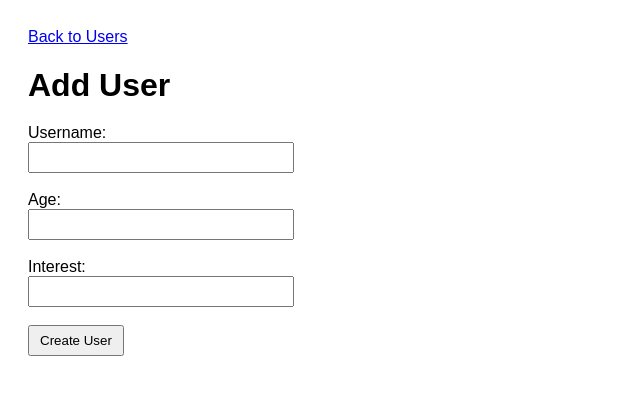
After one commit to JacquelineV-rose/Gaming-Database-Project, a Flask app: page /user/add in a window 1280 px wide. The commit adds this page. Shown: the top 395 px of the page, without its empty margins (0-640 px from the left). Run offline with Flask 3, Linux system fonts and the light colour scheme.

Commit message:
front end changes

```diff
--- a/app.py
+++ b/app.py
@@ -1,4 +1,4 @@
-from flask import Flask, render_template, request
+from flask import Flask, render_template, request, redirect, url_for
 from flask_sqlalchemy import SQLAlchemy
 from sqlalchemy import text
 
@@ -9,28 +9,55 @@ app.config["SQLALCHEMY_TRACK_MODIFICATIONS"] = False
 
 db = SQLAlchemy(app)
 
+
+
+
+
 @app.route("/", methods=["GET"])
 def home():
-    search = request.args.get("search", "")
+    search = request.args.get("search", "").strip()
+    filter_by = request.args.get("filter_by", "title")
+
+    allowed_filters = {
+        "title": "title",
+        "platform": "platform",
+        "company": "companyName",
+        "age": "age_rec"
+    }
+
+    column = allowed_filters.get(filter_by, "title")
 
     try:
         with db.engine.connect() as connection:
             if search:
-                result = connection.execute(
-                    text("SELECT title, year, platform, age_rec, companyName FROM videogames WHERE title LIKE :search"),
-                    {"search": f"%{search}%"}
-                )
+                query = text(f"""
+                    SELECT title, year, platform, age_rec, companyName
+                    FROM videogames
+                    WHERE {column} LIKE :search
+                """)
+                result = connection.execute(query, {"search": f"%{search}%"})
             else:
                 result = connection.execute(
-                    text("SELECT title, year, platform, age_rec, companyName FROM videogames")
+                    text("""
+                        SELECT title, year, platform, age_rec, companyName
+                        FROM videogames
+                    """)
                 )
 
             games = result.fetchall()
 
-        return render_template("index.html", games=games, search=search)
+        return render_template(
+            "index.html",
+            games=games,
+            search=search,
+            filter_by=filter_by
+        )
 
     except Exception as e:
         return f"<h1>Error</h1><p>{str(e)}</p>"
+
+
+
 
 
 @app.route("/game/<title>")
@@ -47,7 +74,6 @@ def game_detail(title):
                 """),
                 {"title": title}
             )
-
             game = result.fetchone()
 
         return render_template("game.html", game=game)
@@ -56,5 +82,164 @@ def game_detail(title):
         return f"<h1>Error</h1><p>{str(e)}</p>"
 
 
+
+
+@app.route("/users")
+def users():
+    try:
+        with db.engine.connect() as connection:
+            result = connection.execute(
+                text("""
+                    SELECT username, age, interest
+                    FROM users
+                    ORDER BY username
+                """)
+            )
+            users = result.fetchall()
+
+        return render_template("users.html", users=users)
+
+    except Exception as e:
+        return f"<h1>Error</h1><p>{str(e)}</p>"
+
+
+
+
+
+@app.route("/user/<username>")
+def user_profile(username):
+    try:
+        with db.engine.connect() as connection:
+            result = connection.execute(
+                text("""
+                    SELECT username, age, interest
+                    FROM users
+                    WHERE username = :username
+                """),
+                {"username": username}
+            )
+            user = result.fetchone()
+
+            if not user:
+                return "<h1>User not found</h1>"
+
+            owned_count_result = connection.execute(
+                text("""
+                    SELECT COUNT(*) AS total
+                    FROM plays
+                    WHERE username = :username
+                """),
+                {"username": username}
+            )
+            owned_count = owned_count_result.fetchone()
+
+        return render_template(
+            "user_profile.html",
+            user=user,
+            owned_count=owned_count.total
+        )
+
+    except Exception as e:
+        return f"<h1>Error</h1><p>{str(e)}</p>"
+
+
+
+
+@app.route("/user/add", methods=["GET", "POST"])
+def add_user():
+    if request.method == "POST":
+        username = request.form["username"].strip()
+        age = request.form["age"].strip()
+        interest = request.form["interest"].strip()
+
+        try:
+            with db.engine.begin() as connection:
+                connection.execute(
+                    text("""
+                        INSERT INTO users (username, age, interest)
+                        VALUES (:username, :age, :interest)
+                    """),
+                    {
+                        "username": username,
+                        "age": age,
+                        "interest": interest
+                    }
+                )
+
+            return redirect(url_for("users"))
+
+        except Exception as e:
+            return f"<h1>Error</h1><p>{str(e)}</p>"
+
+    return render_template("add_user.html")
+
+
+
+
+
+@app.route("/user/edit/<username>", methods=["GET", "POST"])
+def edit_user(username):
+    try:
+        with db.engine.connect() as connection:
+            result = connection.execute(
+                text("""
+                    SELECT username, age, interest
+                    FROM users
+                    WHERE username = :username
+                """),
+                {"username": username}
+            )
+            user = result.fetchone()
+
+        if not user:
+            return "<h1>User not found</h1>"
+
+        if request.method == "POST":
+            age = request.form["age"].strip()
+            interest = request.form["interest"].strip()
+
+            with db.engine.begin() as connection:
+                connection.execute(
+                    text("""
+                        UPDATE users
+                        SET age = :age, interest = :interest
+                        WHERE username = :username
+                    """),
+                    {
+                        "age": age,
+                        "interest": interest,
+                        "username": username
+                    }
+                )
+
+            return redirect(url_for("user_profile", username=username))
+
+        return render_template("edit_user.html", user=user)
+
+    except Exception as e:
+        return f"<h1>Error</h1><p>{str(e)}</p>"
+
+
+
+
+
+@app.route("/user/delete/<username>", methods=["POST"])
+def delete_user(username):
+    try:
+        with db.engine.begin() as connection:
+            connection.execute(
+                text("""
+                    DELETE FROM users
+                    WHERE username = :username
+                """),
+                {"username": username}
+            )
+
+        return redirect(url_for("users"))
+
+    except Exception as e:
+        return f"<h1>Error</h1><p>{str(e)}</p>"
+
+
 if __name__ == "__main__":
     app.run(debug=True)
--- /dev/null
+++ b/templates/add_user.html
@@ -0,0 +1,24 @@
+<!DOCTYPE html>
+<html>
+<head>
+    <title>Add User</title>
+    <link rel="stylesheet" href="{{ url_for('static', filename='style.css') }}">
+</head>
+<body>
+    <a href="/users">Back to Users</a>
+    <h1>Add User</h1>
+
+    <form method="POST">
+        <label>Username:</label><br>
+        <input type="text" name="username" required><br><br>
+
+        <label>Age:</label><br>
+        <input type="number" name="age" required><br><br>
+
+        <label>Interest:</label><br>
+        <input type="text" name="interest" required><br><br>
+
+        <button type="submit">Create User</button>
+    </form>
+</body>
+</html>
```
Also changed, not shown: templates/edit_user.html (added, +21 -0 lines), templates/index.html (+18 -4 lines), templates/user_profile.html (added, +25 -0 lines), templates/users.html (added, +23 -0 lines).
